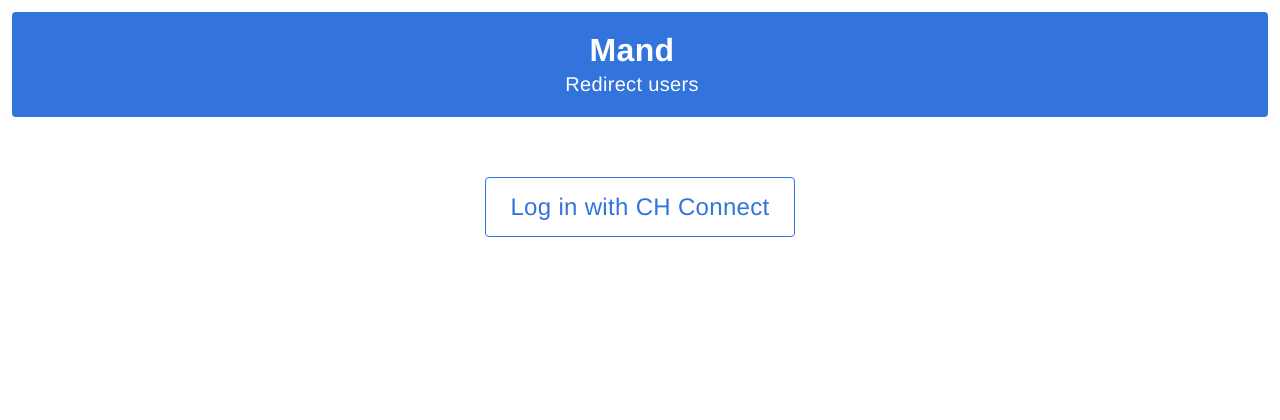
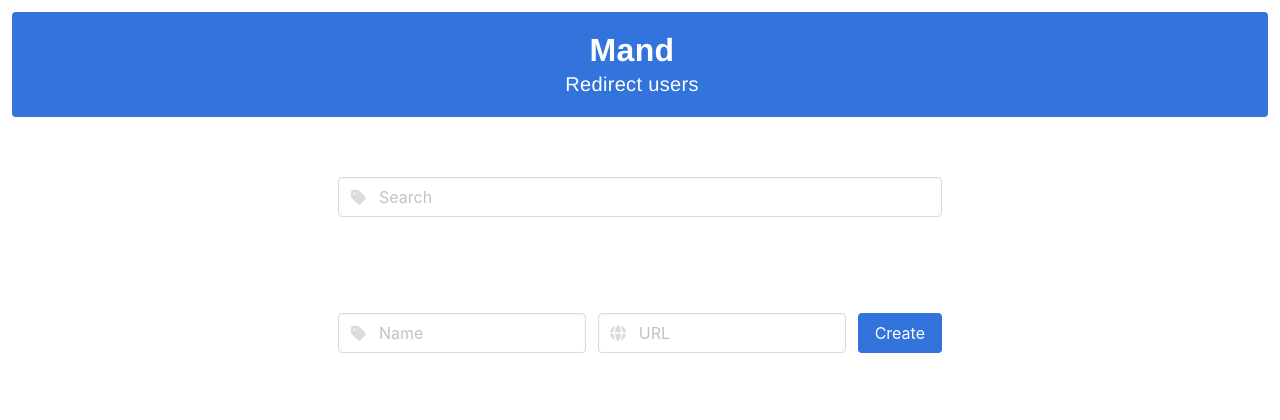
Before and after one commit to WISVCH/mand, a plain HTML site: page web/index.html in a window 1280 px wide. Drawn offline with Linux system fonts and the light colour scheme; no server answers.

Commit message:
make page loading correct

```diff
--- a/web/index.html
+++ b/web/index.html
@@ -36,11 +36,8 @@
     </div>
 </section>
 
-<section class="section has-text-centered" id="login">
-    <a class="button is-large is-link is-outlined" href="/auth/connect/login">Log in with CH Connect</a>
-</section>
 
-<section class="section is-hidden" id="search">
+<section class="section" id="search">
     <div class="columns is-centered">
         <div class="column is-half">
             <div class="field">
@@ -55,7 +52,7 @@
     </div>
 </section>
 
-<section class="section is-hidden" id="create">
+<section class="section" id="create">
     <div class="columns is-centered">
         <form class="column is-half" action="javascript:void(0);">
 
```
